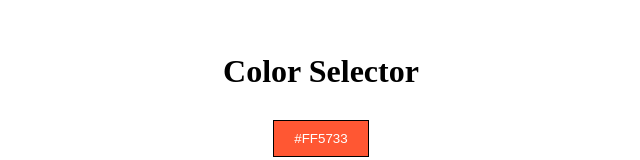
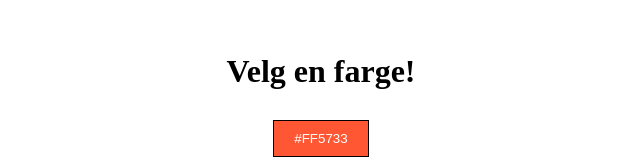
Before and after one commit to jespergran98/colorPickerSimple, a React (Vite) app: page / in a window 1280 px wide. Shown: the part 170-330 px from the top of the page, without its empty margins (319-959 px from the left). Built offline with nearby package versions, Linux system fonts and the light colour scheme.

Commit message:
updated h1 to match requirements as accurately as possible

```diff
--- a/src/App.jsx
+++ b/src/App.jsx
@@ -8,7 +8,7 @@ function App() {
 
   return (
     <div className="App">
-      <h1>Color Selector</h1>
+      <h1>Velg en farge!</h1>
       <ColorSelector
         selectedColor={selectedColor}
         onColorChange={setSelectedColor}
```
